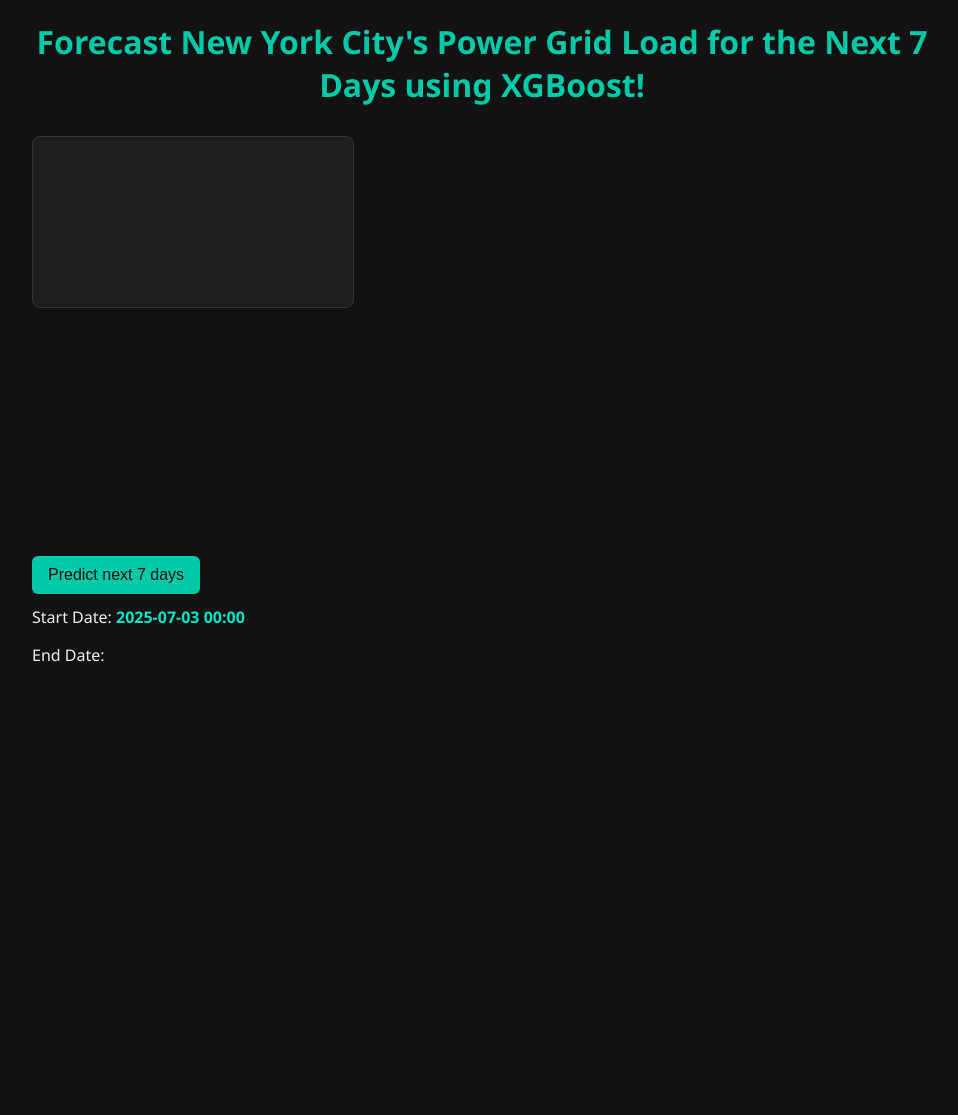
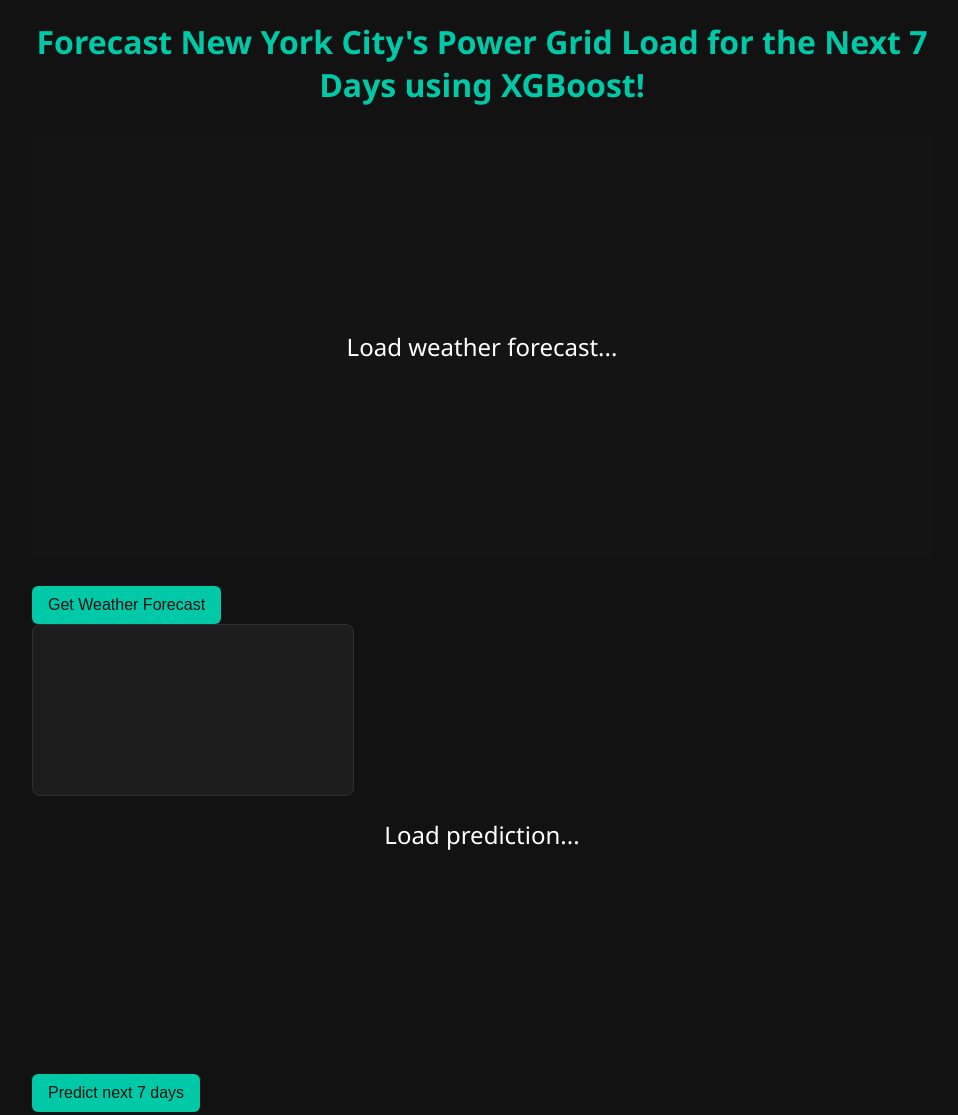
Before and after one commit to andyfief/NYISO, a plain HTML site: page app/index.html in a window 1280 px wide. Shown: the top 1115 px of the page, without its empty margins (158-1116 px from the left). Before the commit the page ends 800 px from the top, so only its background shows below. Drawn offline with nearby package versions, Linux system fonts and the light colour scheme; no server answers.

Commit message:
weather forecast display, with an overlay that disappears and reloads on button press. Still working on prediction to have the same behavior.

```diff
--- a/app/frontend.js
+++ b/app/frontend.js
@@ -1,6 +1,7 @@
 const PREDICT_URL = 'http://localhost:5000/predict';
 const WEATHER_URL = 'http://localhost:5000/weather';
 let chart = null;
+let weatherChart = null;
 let data = []; // Initialize data array to store rows
 let forecastDict = {};
 let selectedDateText = null;
@@ -67,6 +68,100 @@
   }
 }
 
+function getChartOptions(title) {
+  return {
+    responsive: false,
+    maintainAspectRatio: false,
+    layout: {
+      padding: 10
+    },
+    interaction: {
+      intersect: false,
+      mode: 'index'
+    },
+    scales: {
+      x: {
+        title: {
+          display: true,
+          text: 'Date & Time'
+        },
+        ticks: {
+          callback: function(value, index, values) {
+            return index % 2 === 0 ? this.getLabelForValue(value) : '';
+          },
+          maxRotation: 45,
+          minRotation: 45
+        }
+      },
+      y: {
+        title: {
+          display: true,
+          text: title.includes('Temperature') ? 'Temperature (°C)' : 'Prediction Value'
+        }
+      }
+    },
+    plugins: {
+      title: {
+        display: true,
+        text: title
+      }
+    }
+  };
+}
+
+function initializeEmptyWeatherChart() {
+  const ctx = document.getElementById("weatherChart").getContext("2d");
+
+  weatherChart = new Chart(ctx, {
+    type: 'line',
+    data: {
+      labels: ['Loading...'], // Placeholder label
+      datasets: [{
+        label: 'Hourly Temperature (°C)',
+        data: [0], // Placeholder data point
+        borderColor: 'rgb(54, 162, 235)',
+        backgroundColor: 'rgba(54, 162, 235, 0.2)',
+        fill: true,
+        tension: 0.3
+      }]
+    },
+    options: getChartOptions('7-Day Hourly Weather Forecast (NWS)')
+  });
+}
+
+async function renderWeatherChart() {
+  const labels = Object.keys(forecastDict);
+  const temperatures = Object.values(forecastDict);
+
+  const ctx = document.getElementById("weatherChart").getContext("2d");
+
+  // Destroy existing chart if it exists
+  if (weatherChart) {
+    weatherChart.destroy();
+  }
+
+  // Force canvas to maintain container size
+  const container = ctx.canvas.parentElement;
+  ctx.canvas.width = container.clientWidth;
+  ctx.canvas.height = container.clientHeight;
+
+  weatherChart = new Chart(ctx, {
+    type: 'line',
+    data: {
+      labels: labels,
+      datasets: [{
+        label: 'Hourly Temperature (°C)',
+        data: temperatures,
+        borderColor: 'rgb(54, 162, 235)',
+        backgroundColor: 'rgba(54, 162, 235, 0.2)',
+        fill: true,
+        tension: 0.3
+      }]
+    },
+    options: getChartOptions('7-Day Hourly Weather Forecast (NWS)')
+  });
+}
+
 function createChart(predictions) {
   const ctx = document.getElementById('predictionChart').getContext('2d');
 
@@ -75,7 +170,11 @@
     chart.destroy();
   }
 
-  // Create labels (just indices 1 to 169)
+  // Force canvas to maintain container size
+  const container = ctx.canvas.parentElement;
+  ctx.canvas.width = container.clientWidth;
+  ctx.canvas.height = container.clientHeight;
+
   const startDate = dayjs(selectedDateText);
   const labels = predictions.map((_, index) => {
     return startDate.add(index, 'hour').format('MM/DD HH:mm');
@@ -94,38 +193,7 @@
         fill: false
       }]
     },
-    options: {
-      responsive: true,
-      maintainAspectRatio: false,
-      scales: {
-        x: {
-          title: {
-            display: true,
-            text: 'Date & Time'
-          },
-          ticks: {
-            // Show every 12th label (12 hours)
-            callback: function(value, index, values) {
-              return index % 2 === 0 ? this.getLabelForValue(value) : '';
-            },
-            maxRotation: 45,
-            minRotation: 45
-          }
-        },
-        y: {
-          title: {
-            display: true,
-            text: 'Prediction Value'
-          }
-        }
-      },
-      plugins: {
-        title: {
-          display: true,
-          text: `Predictions (${predictions.length} values)`
-        }
-      }
-    }
+    options: getChartOptions(`Predictions (${predictions.length} values)`)
   });
 }
 
@@ -254,20 +322,36 @@
   }, 5000);
 }
 
+document.getElementById('forecastButton').addEventListener('click', function (e) {
+  const overlay = document.getElementById('weatherOverlay');
+  if (overlay) {
+    overlay.style.display = 'none';
+  }
+  renderWeatherChart(); // This overlay is a workaround for a quirk of chartJS resizing to the length of the graph that I can't figure out.
+  // we render the chart once at  DOMContentLoaded, and cover it with this overlay. Then when the button is clicked, remove the overlay
+  // and re-render so that the animation is visible.
+});
+
+
+
 document.addEventListener('DOMContentLoaded', async function () {
-  // Set today's date on page load
-
+  console.log("Preloading weather data...");
   forecastDict = await getWeatherForecast();
+  renderWeatherChart();
   const today = setTodaysDate();
 
   document.getElementById('submitDateButton').addEventListener('click', function (e) {
     e.preventDefault();
-
+    if(Object.keys(forecastDict).length === 0){
+      console.log("No weather data");
+      return
+    }
     data = [];
     mergeRowData(today);
 
     console.log('Generated data:', data);
 
     getPrediction(data);
+
   });
 });
--- a/app/index.html
+++ b/app/index.html
@@ -15,12 +15,16 @@
 <body>
   <div class="container">
     <h1>Forecast New York City's Power Grid Load for the Next 7 Days using XGBoost!</h1>
-
-    <div style="width: 100%; height: 400px; margin-top: 20px;">
+    <div class="chart-container">
+      <canvas id="weatherChart"></canvas>
+      <div id="weatherOverlay">Load weather forecast...</div>
+    </div>
+    <button id="forecastButton">Get Weather Forecast</button>
+    <div class="chart-container">
+      <div id="predictionOverlay">Load prediction...</div>
       <canvas id="predictionChart"></canvas>
     </div>
-
-    <div style="margin-top: 20px;">
+    <div>
       <button id="submitDateButton">Predict next 7 days</button>
       <div id="dateError"></div>
     </div>
--- a/app/style.css
+++ b/app/style.css
@@ -67,6 +67,39 @@
   margin: auto;
 }
 
-#predictionChart {
-  max-width: 100%;
+.chart-container {
+  position: relative;
+  width: 100%;  /* Move the sizing to the container */
+  height: 420px;  /* 95% of 400px */
+  margin-bottom: 30px;
 }
+
+#weatherOverlay {
+  position: absolute;
+  top: 0;
+  left: 0;
+  width: 100%;
+  height: 100%;
+  background-color: rgba(20, 20, 20); /* dark semi-transparent overlay */
+  color: white;
+  display: flex;
+  align-items: center;
+  justify-content: center;
+  font-size: 1.5em;
+  z-index: 10;
+}
+
+#predictionOverlay {
+  position: absolute;
+  top: 0;
+  left: 0;
+  width: 100%;
+  height: 100%;
+  background-color: rgba(20, 20, 20, 0.1); /* dark semi-transparent overlay */
+  color: white;
+  display: flex;
+  align-items: center;
+  justify-content: center;
+  font-size: 1.5em;
+  z-index: 10;
+}
```
